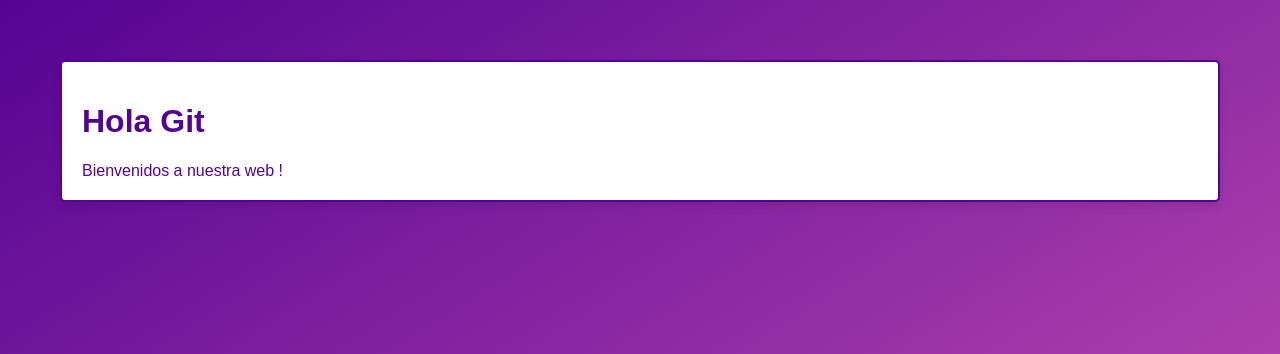
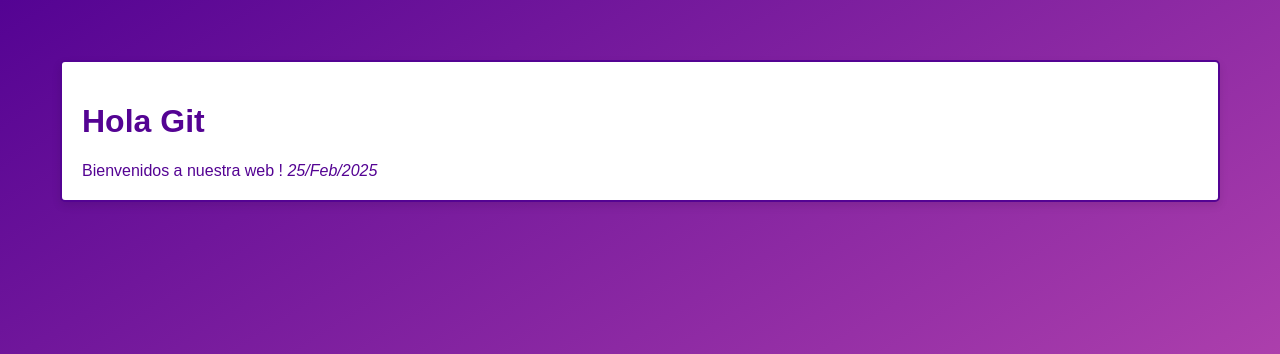
Before and after one commit to OscarPatty/holaGit, a PHP site: page / in a window 1280 px wide. Shown: the top 354 px of the page. Run offline with PHP 8.4, Linux system fonts and the light colour scheme.

Commit message:
Tercer commit

```diff
--- a/index.php
+++ b/index.php
@@ -15,6 +15,7 @@
     <div class="message-box">
       <h1>Hola Git</h1>
       Bienvenidos a nuestra web !
+      <i>25/Feb/2025</i>
     </div>
 
   </div>
```
